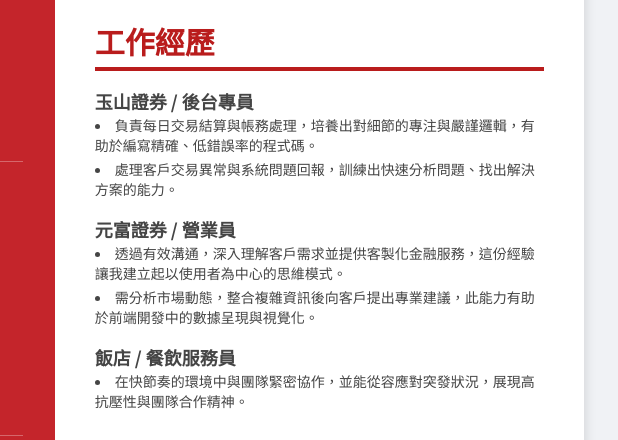
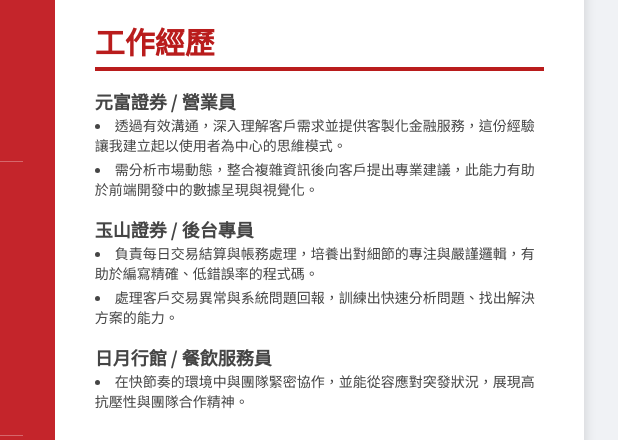
Before and after one commit to Paimiya/Paimiya.github.io, a plain HTML site: page index.html in a window 1280 px wide. Shown: the part 603-1043 px from the top of the page, 453-1071 px from the left. Drawn offline with nearby package versions, Linux system fonts and the light colour scheme.

Commit message:
微調順序

```diff
--- a/index.html
+++ b/index.html
@@ -205,6 +205,13 @@
                 <h2 class="text-3xl font-bold text-red-700 border-b-4 border-red-700 pb-2 mb-4">工作經歷</h2>
                 <div class="space-y-4">
                     <div>
+                        <h3 class="text-lg font-bold">元富證券 / 營業員</h3>
+                         <ul class="list-disc list-inside text-sm space-y-1">
+                            <li>透過有效溝通，深入理解客戶需求並提供客製化金融服務，這份經驗讓我建立起以使用者為中心的思維模式。</li>
+                            <li>需分析市場動態，整合複雜資訊後向客戶提出專業建議，此能力有助於前端開發中的數據呈現與視覺化。</li>
+                        </ul>
+                    </div>
+                    <div>
                         <h3 class="text-lg font-bold">玉山證券 / 後台專員</h3>
                         <!-- **優化**：將經歷與前端職位所需特質做更強的連結 -->
                         <ul class="list-disc list-inside text-sm space-y-1">
@@ -213,14 +220,7 @@
                         </ul>
                     </div>
                     <div>
-                        <h3 class="text-lg font-bold">元富證券 / 營業員</h3>
-                         <ul class="list-disc list-inside text-sm space-y-1">
-                            <li>透過有效溝通，深入理解客戶需求並提供客製化金融服務，這份經驗讓我建立起以使用者為中心的思維模式。</li>
-                            <li>需分析市場動態，整合複雜資訊後向客戶提出專業建議，此能力有助於前端開發中的數據呈現與視覺化。</li>
-                        </ul>
-                    </div>
-                    <div>
-                        <h3 class="text-lg font-bold">飯店 / 餐飲服務員</h3>
+                        <h3 class="text-lg font-bold">日月行館 / 餐飲服務員</h3>
                          <ul class="list-disc list-inside text-sm space-y-1">
                             <li>在快節奏的環境中與團隊緊密協作，並能從容應對突發狀況，展現高抗壓性與團隊合作精神。</li>
                         </ul>
```
